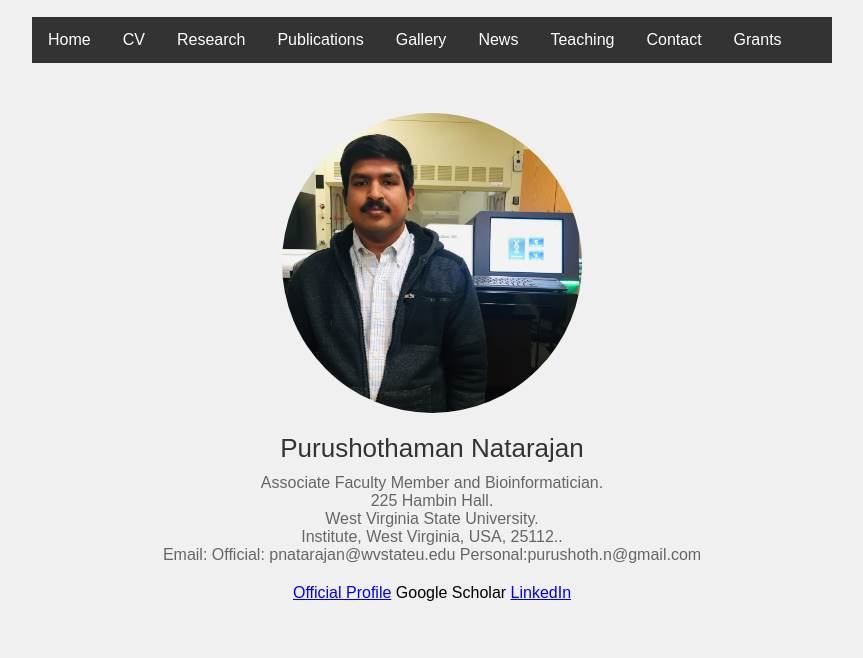
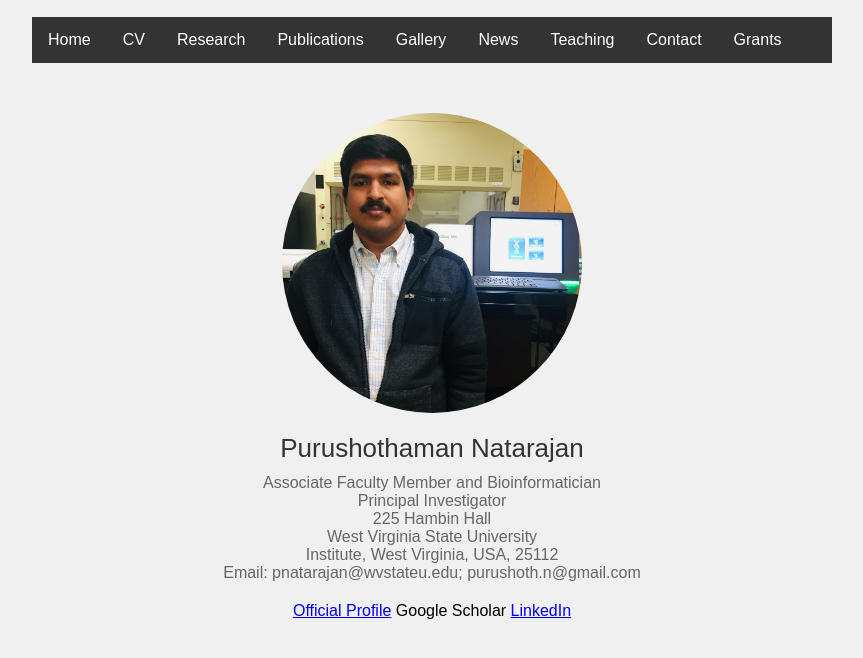
Before and after one commit to purushothn/purushothn.github.io, a plain HTML site: page index.html in a window 1280 px wide. Shown: the part 130-788 px from the top of the page, without its empty margins (208-1071 px from the left). Drawn offline with Linux system fonts and the light colour scheme.

Commit message:
Update index.html

```diff
--- a/index.html
+++ b/index.html
@@ -102,11 +102,12 @@
             <img src="Purushphoto2020.jpg" alt="Profile Picture">  <!-- replace with your profile picture URL -->
         </div>
         <div class="name">Purushothaman Natarajan</div>  <!-- replace with your name -->
-        <div class="bio">Associate Faculty Member and Bioinformatician.<br>
-            225 Hambin Hall.<br>
-            West Virginia State University.<br>
-            Institute, West Virginia, USA, 25112..<br>
-            Email: Official: pnatarajan@wvstateu.edu Personal:purushoth.n@gmail.com</div><!
+        <div class="bio">Associate Faculty Member and Bioinformatician<br>
+            Principal Investigator<br>
+            225 Hambin Hall<br>
+            West Virginia State University<br>
+            Institute, West Virginia, USA, 25112<br>
+            Email: pnatarajan@wvstateu.edu; purushoth.n@gmail.com</div><!
             <div class="social-links">
             <a href="https://www.wvstateu.edu/faculty/natarajan,-ph-d.aspx">Official Profile</a>  <!
             <a href="https://scholar.google.com/citations?user=RyrLloAAAAAJ&hl=en">Google Scholar</a>  <!-- replace with your GitHub URL -->
```
